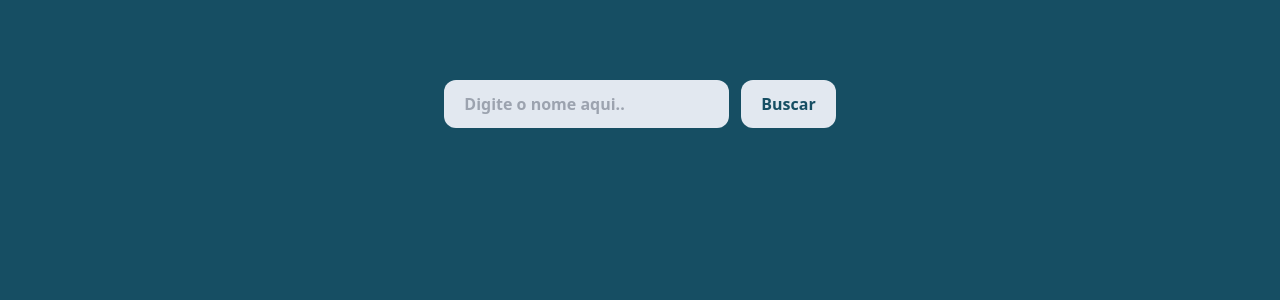
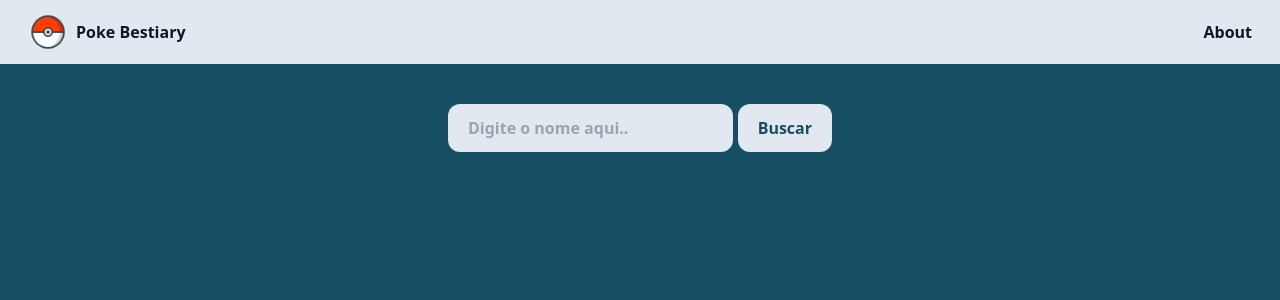
Before and after one commit to tittobreno/poke-tracker, a Vue app: page / in a window 1280 px wide. Shown: the top 300 px of the page. Built offline with nearby package versions, Linux system fonts and the light colour scheme.

Commit message:
feat: create header

```diff
--- /dev/null
+++ b/src/components/Header.vue
@@ -0,0 +1,17 @@
+<script setup>
+
+</script>
+
+<template>
+    <header class="flex items-center justify-between p-7 w-screen h-16 bg-slate-200 text-slate-900 font-bold">
+        <div class='flex items-center gap-2'>
+            <img class="w-10" src='../assets/pokeball.png' alt="Pokeball">
+            <strong class="text-base">Poke Bestiary</strong>
+        </div>
+        <nav>
+            <ul>
+                <li>About</li>
+            </ul>
+        </nav>
+    </header>
+</template>
--- a/src/components/SelectedPokemon.vue
+++ b/src/components/SelectedPokemon.vue
@@ -29,7 +29,7 @@ onMounted(async () => {
     <section class="container w-3/4 h-2/3 p-5 flex gap-3 justify-between rounded-lg border bg-slate-200 border-slate-500">
       <section class="w-1/2 min-h-full rounded-lg flex flex-col justify-between items-center gap-1">
         <div class="flex flex-col items-center">
-          <img class="w-52 rounded-lg mb-7 mt-4" :src="selectedProps.img" alt="Ícone Pokémon" />
+          <img class="w-52 h-40 rounded-lg mb-7 mt-4" :src="selectedProps.img" alt="Ícone Pokémon" />
           <strong class="bg-cyan-900 w-full text-white text-center rounded-2xl py-2 px-4 text-2xl">{{
             capitalizeFirstLetter(selectedProps.name) }}</strong>
         </div>
--- a/src/views/HomeView.vue
+++ b/src/views/HomeView.vue
@@ -1,6 +1,7 @@
 <script setup>
 import CardPokemon from "@/components/CardPokemon.vue";
 import SelectedPokemon from "@/components/SelectedPokemon.vue";
+import Header from '@/components/Header.vue';
 import { storeToRefs } from "pinia";
 import { ref } from "vue";
 import api from "../services/api";
@@ -61,16 +62,19 @@ const handlePokemonSelected = async (pokemon) => {
 </script>
 
 <template>
-  <main class="flex flex-col items-center min-w-full min-h-full p-10">
-    <form @submit.prevent="onSubmit" class="form">
-      <input class="input mt-10 mb-10 py-3 px-5 bg-slate-200 rounded-xl font-bold text-cyan-900 placeholder:font-bold"
-        type="text" v-model="currentInputName" placeholder="Digite o nome aqui.." />
-      <button class="ml-3 py-3 px-5 rounded-xl bg-slate-200 font-bold text-cyan-900" type="submit">
+  <main class="flex flex-col items-center min-w-full min-h-full px-10">
+    <Header />
+
+    <form @submit.prevent="onSubmit" class="form w-96 m-10 flex items-center justify-between">
+      <input class="input py-3 px-5 bg-slate-200 rounded-xl font-bold text-cyan-900 placeholder:font-bold" type="text"
+        v-model="currentInputName" placeholder="Digite o nome aqui.." />
+      <button class="py-3 px-5 rounded-xl bg-slate-200 font-bold text-cyan-900" type="submit">
         Buscar
       </button>
     </form>
 
-    <span v-if="showAlert" class="p-5 bg-slate-200 rounded-xl font-bold text-lg text-cyan-900">Nenhum Pokémon
+    <span v-if="showAlert" class="w-96 p-5 bg-slate-200 rounded-xl font-bold text-lg text-cyan-900 text-center">Nenhum
+      Pokémon
       encontrado!</span>
 
     <section v-if="showPokemon" class="flex gap-3 flex-wrap">
```
Also changed, not shown: src/assets/pokeball.png (added).
